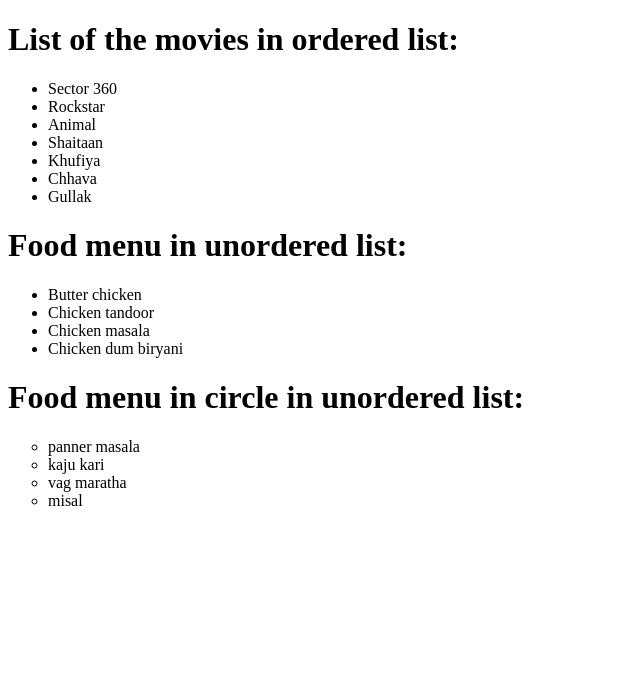
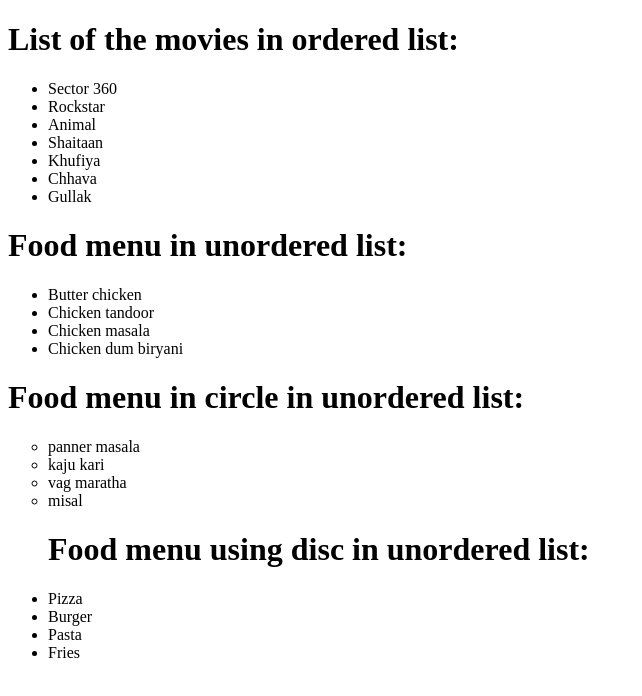
Before and after one commit to Shreyachavan02/Assignment-9, a plain HTML site: page index.html in a window 1280 px wide. Shown: the whole page, without its empty margins (0-642 px from the left). Drawn offline with Linux system fonts and the light colour scheme.

Commit message:
food menu is added in unorder list

```diff
--- a/index.html
+++ b/index.html
@@ -28,5 +28,12 @@
         <li>vag maratha</li>
         <li>misal</li>
     </ul>
+    <ul>
+    <h1>Food menu using disc in unordered list:</h1>
+    <li>Pizza</li>
+    <li>Burger</li>
+    <li>Pasta</li>
+    <li>Fries</li>
+    </ul>
 </body>
 </html>
```
